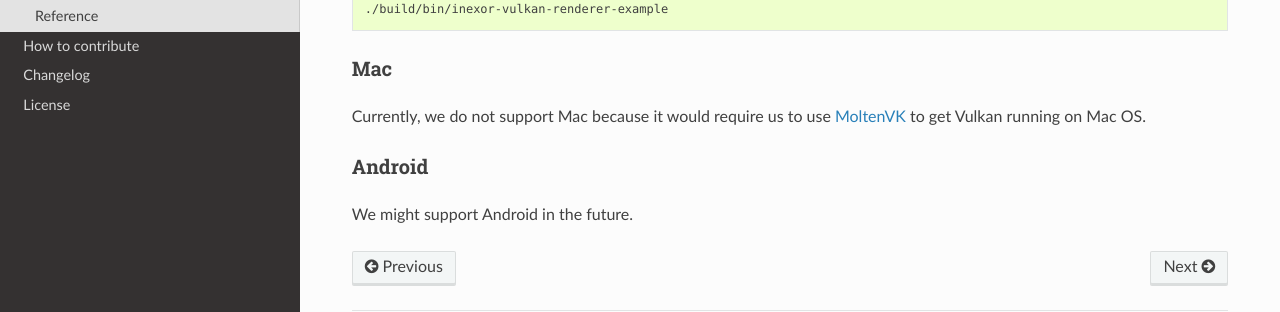
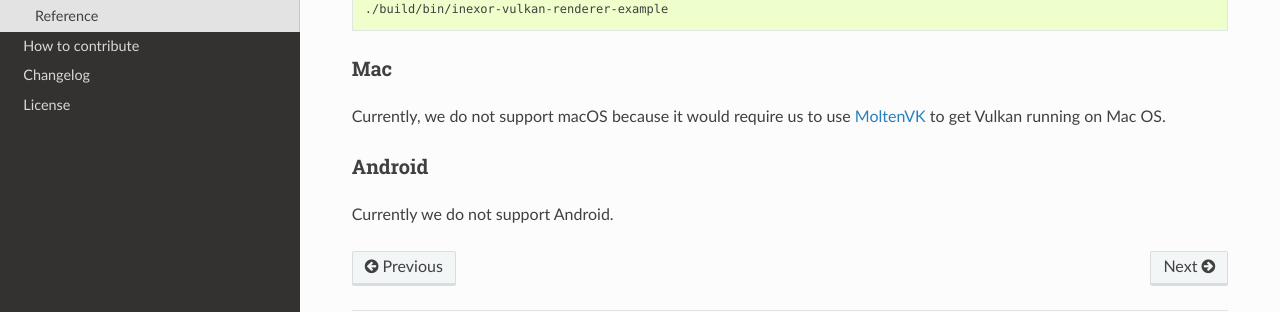
Before and after one commit to inexorgame/vulkan-renderer, a Sphinx documentation site: the page built from documentation/source/development/building.rst, in a window 1280 px wide and 900 px high, scrolled down 2858 px. Shown: the part 484-796 px from the top of the window. Built offline with Sphinx 7.4.7 and the Read the Docs theme 2.0.0, drawn with Linux system fonts in a browser that asks for light colours; pages that are not in the unit, such as notebooks, are missing from menus.

Commit message:
[wiki] Updated information about supported platforms in build instruction page.
Signed-off-by: Johannes <johannesschneider@outlook.com>

```diff
--- a/documentation/source/development/building.rst
+++ b/documentation/source/development/building.rst
@@ -164,9 +164,9 @@ Build and run:
 Mac
 ^^^
 
-Currently, we do not support Mac because it would require us to use `MoltenVK <https://github.com/KhronosGroup/MoltenVK>`__ to get Vulkan running on Mac OS.
+Currently, we do not support macOS because it would require us to use `MoltenVK <https://github.com/KhronosGroup/MoltenVK>`__ to get Vulkan running on Mac OS.
 
 Android
 ^^^^^^^
 
-We might support Android in the future.
+Currently we do not support Android.
```
